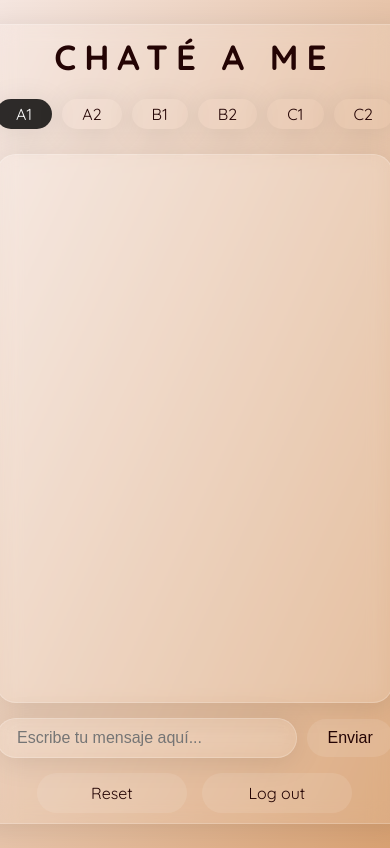
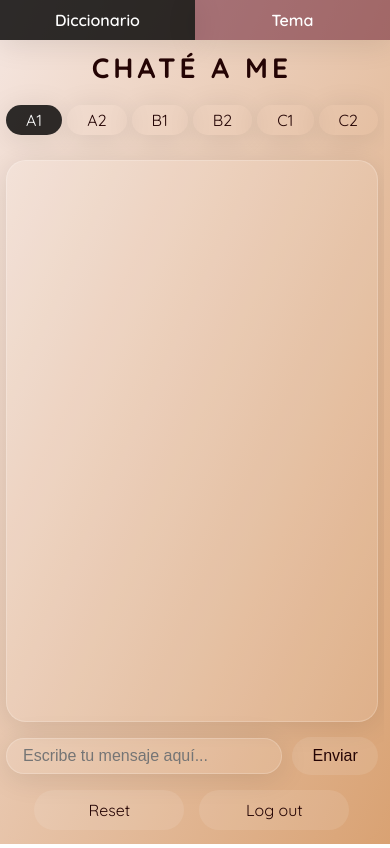
Before and after one commit to Albert-S2/chateame, a Next.js app: page /chatpage in a window 390 px wide. Built offline with nearby package versions, Linux system fonts and the light colour scheme.

Commit message:
adding mobile view

```diff
--- a/app/chatpage/chatpage.css
+++ b/app/chatpage/chatpage.css
@@ -21,7 +21,7 @@ body {
   width: 100%;
   max-width: 1400px;
   margin: 0 auto;
-  padding: 24px 8px;
+  padding: 24px;
 }
 
 .right-section {
@@ -35,8 +35,75 @@ body {
   width: 100%;
 }
 
-.chatbot-container,
-.dictionary-card,
-.topic-card {
+@media (max-width: 430px) {
+  .mobile-overlay {
+    position: fixed;
+    top: 0; left: 0; right: 0; bottom: 0;
+    background: rgba(0,0,0,0.35);
+    z-index: 1000;
+    display: flex;
+    flex-direction: column;
+    align-items: center;
+    justify-content: center;
+    /* padding: 16px; */
+    animation: fadeIn 0.2s;
+  }
+  .mobile-close {
+    align-self: flex-end;
+    margin-bottom: 8px;
+    background: #781eb4;
+    color: #fff;
+    border: none;
+    border-radius: 8px;
+    padding: 8px 16px;
+    font-size: 16px;
+    cursor: pointer;
+    z-index: 1001;
+  }
+  @keyframes fadeIn {
+    from { opacity: 0; }
+    to { opacity: 1; }
+  }
+  .chatbot-container {
+    margin: 0;
+    width: 100% !important;
+    max-width: 100vw !important;
+    box-sizing: border-box;
+    padding-left: 6px;
+    padding-right: 6px;
+    border-radius: 0 0 20px 20px;
+  }
+  .chatpage-grid {
+    padding: 0;
+    margin: 0;
+}
+}
+
+.mobile-toggle-buttons {
+  display: flex;
+  justify-content: center;
+  align-items: center;
+  width: 100%;
   margin: 0;
 }
+
+.mobile-toggle-buttons button {
+  padding: 10px 20px;
+  background: rgba(94, 15, 40, 0.5);
+  color: #fff;
+  border: none;
+  /* border-radius: 20px; */
+  font-size: 16px;
+  font-family: 'Quicksand', -apple-system, BlinkMacSystemFont, 'Segoe UI', Roboto, 'Helvetica Neue', sans-serif;
+  font-weight: 600;
+  box-shadow: 0 4px 30px rgba(0,0,0,0.1);
+  cursor: pointer;
+  transition: background 0.3s, color 0.3s;
+  width: 50%
+}
+
+.mobile-toggle-buttons button:hover,
+.mobile-toggle-buttons button:focus {
+  background: rgba(0, 0, 0, 0.815);
+  color: #fff;
+}
--- a/app/chatpage/page.js
+++ b/app/chatpage/page.js
@@ -1,24 +1,86 @@
-import React from 'react';
+'use client';
+import React, { useState, useEffect } from 'react';
 import Chatbot from '../components/chatbot';
 import Dictionary from '../components/dictionary';
 import Topic from '../components/topic';
 import './chatpage.css';
 
 export default function ChatPage() {
+  const [isMobile, setIsMobile] = useState(false);
+  const [showDictionary, setShowDictionary] = useState(false);
+  const [showTopic, setShowTopic] = useState(false);
+
+  useEffect(() => {
+    const checkMobile = () => {
+      if (typeof window !== "undefined") {
+        setIsMobile(window.innerWidth <= 430);
+      }
+    };
+    checkMobile();
+    window.addEventListener('resize', checkMobile);
+    return () => window.removeEventListener('resize', checkMobile);
+  }, []);
+
   return (
     <div className="chatpage-outer">
       <main className="chatpage-main">
+        {/* Mobile toggle buttons at the top */}
+        {isMobile && (
+          <div className="mobile-toggle-buttons">
+            <button
+              className="mobile-dictionary-toggle"
+              onClick={() => setShowDictionary(true)}
+            >
+              Diccionario
+            </button>
+            <button
+              className="mobile-topic-toggle"
+              onClick={() => setShowTopic(true)}
+            >
+              Tema
+            </button>
+          </div>
+        )}
+
+        {/* Modal overlays for mobile */}
+        {isMobile && showDictionary && (
+          <div className="mobile-overlay">
+            <button
+              className="mobile-close"
+              onClick={() => setShowDictionary(false)}
+            >
+              Cerrar
+            </button>
+            <Dictionary />
+          </div>
+        )}
+        {isMobile && showTopic && (
+          <div className="mobile-overlay">
+            <button
+              className="mobile-close"
+              onClick={() => setShowTopic(false)}
+            >
+              Cerrar
+            </button>
+            <Topic />
+          </div>
+        )}
+
         <div className="chatpage-grid">
           <div className="chatbot-section">
             <Chatbot />
           </div>
           <div className="right-section">
+            {!isMobile && (
+              <>
                 <div className="dictionary-section">
                   <Dictionary />
                 </div>
                 <div className="topic-section">
                   <Topic />
                 </div>
+              </>
+            )}
           </div>
         </div>
       </main>
--- a/app/components/chatbot.css
+++ b/app/components/chatbot.css
@@ -16,6 +16,7 @@
   box-shadow: 0 4px 30px rgba(0, 0, 0, 0.1);
   height: 800px;
   cursor: default;
+  margin: 0;
 }
 
 
@@ -221,3 +222,37 @@
 .chatbot-messages::-webkit-scrollbar-thumb:hover {
   background: rgba(243, 243, 243, 0.7);
 }
+
+@media (max-width: 430px) {
+
+  .chatpage-grid {
+    display: flex;
+    flex-direction: column;
+    padding: 0;
+  }
+  .chatbot-container {
+    width: 100% !important;
+    max-width: 100vw !important;
+    min-width: 0;
+    box-sizing: border-box;
+    padding-left: 6px;
+    padding-right: 6px;
+    background: rgba(255, 255, 255, 0.0);
+    border-style: none ;
+    backdrop-filter: blur(0px);
+    -webkit-backdrop-filter: blur(0px);
+  /* border: 1px solid rgba(255, 255, 255, 0.2);  */
+    box-shadow: 0 0px 0px rgba(0, 0, 0, 0.0);
+  }
+  .chatbot-title {
+    font-size: 28px;
+    letter-spacing: 4px;
+  }
+  .chatbot-input {
+    font-size: 16px;
+    padding: 8px 16px;
+  }
+  .level-selection {
+    gap: 5px;
+  }
+}
--- a/app/components/dictionary.css
+++ b/app/components/dictionary.css
@@ -182,3 +182,56 @@
 .dictionary-result::-webkit-scrollbar-thumb:hover {
   background: rgba(243, 243, 243, 0.7);
 }
+
+@media (max-width: 430px) {
+  .dictionary-outer-container {
+    padding: 8px 0;
+    justify-content: center;
+    width: 100%;
+    height: auto;
+    margin: 0;
+  }
+  .dictionary-card {
+    width: 100%;
+    max-width: 100%;
+    min-width: 100%;
+    box-sizing: border-box;
+    margin: 0 auto;
+    height: 700px;
+  }
+  .dictionary-form {
+  display: flex;
+  gap: 5px;
+  margin-bottom: 10px;
+  align-items: center;
+  width: 98%;
+  margin: 2%;
+}
+  .dictionary-result-container {
+    margin-top: 10px;
+    display: flex;
+    justify-content: center;
+    width: 98%;
+    margin: 1%;
+  }
+  .dictionary-result {
+    max-height: 200px;
+    overflow-y: auto;
+  }
+  .dictionary-input {
+  flex: 1;
+  font-size: 16px;
+  padding: 10px 20px;
+  width: 50%;
+  }
+  .dictionary-form {
+    flex-direction: column;
+    gap: 10px;
+    align-items: stretch;
+  }
+  .dictionary-submit,
+  .dictionary-reset {
+    width: 100%;
+    margin: 0;
+  }
+}
--- a/app/globals.css
+++ b/app/globals.css
@@ -12,9 +12,13 @@
   }
 }
 
+.nextjs-portal, #__next-route-announcer {
+  display: none !important;
+}
+
 html,
 body {
-  max-width: 100vw;
+  max-width: 100%;
   overflow-x: hidden;
   cursor: default;
 }
```
Lines whose indentation alone changed are shown as unchanged.
